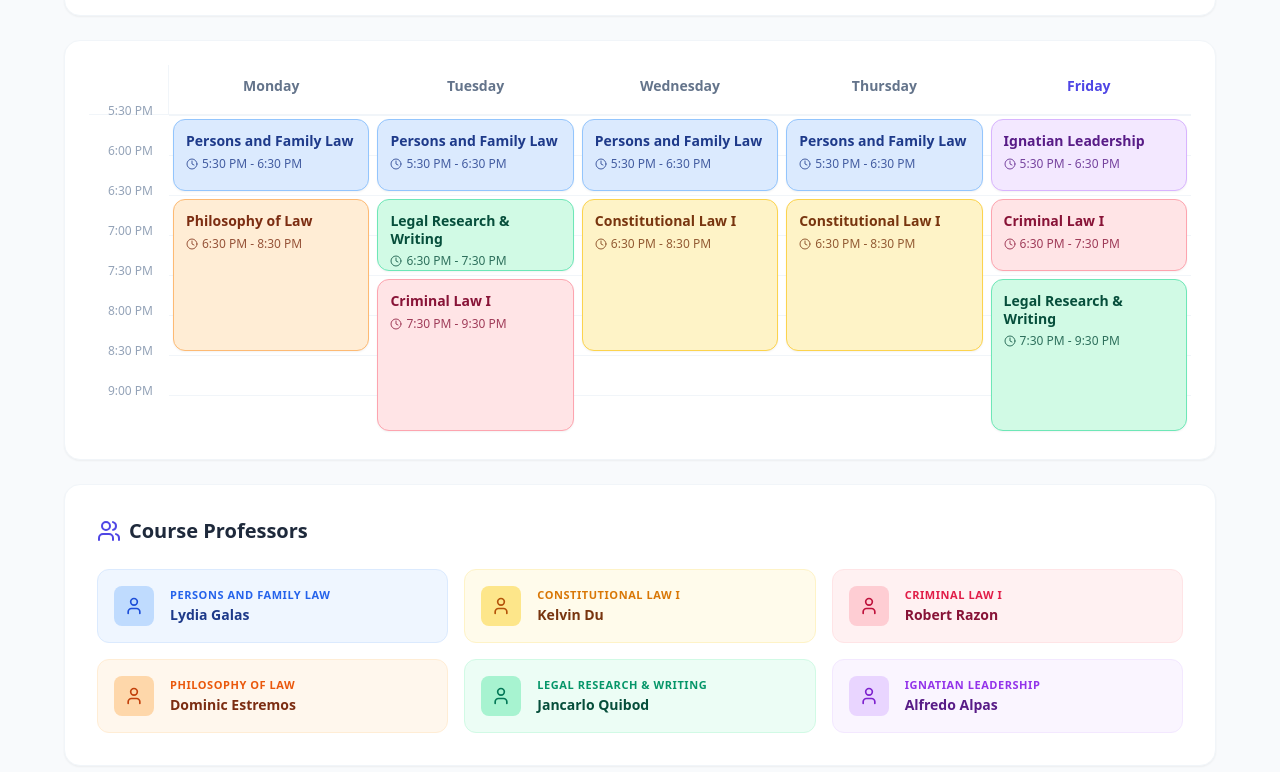
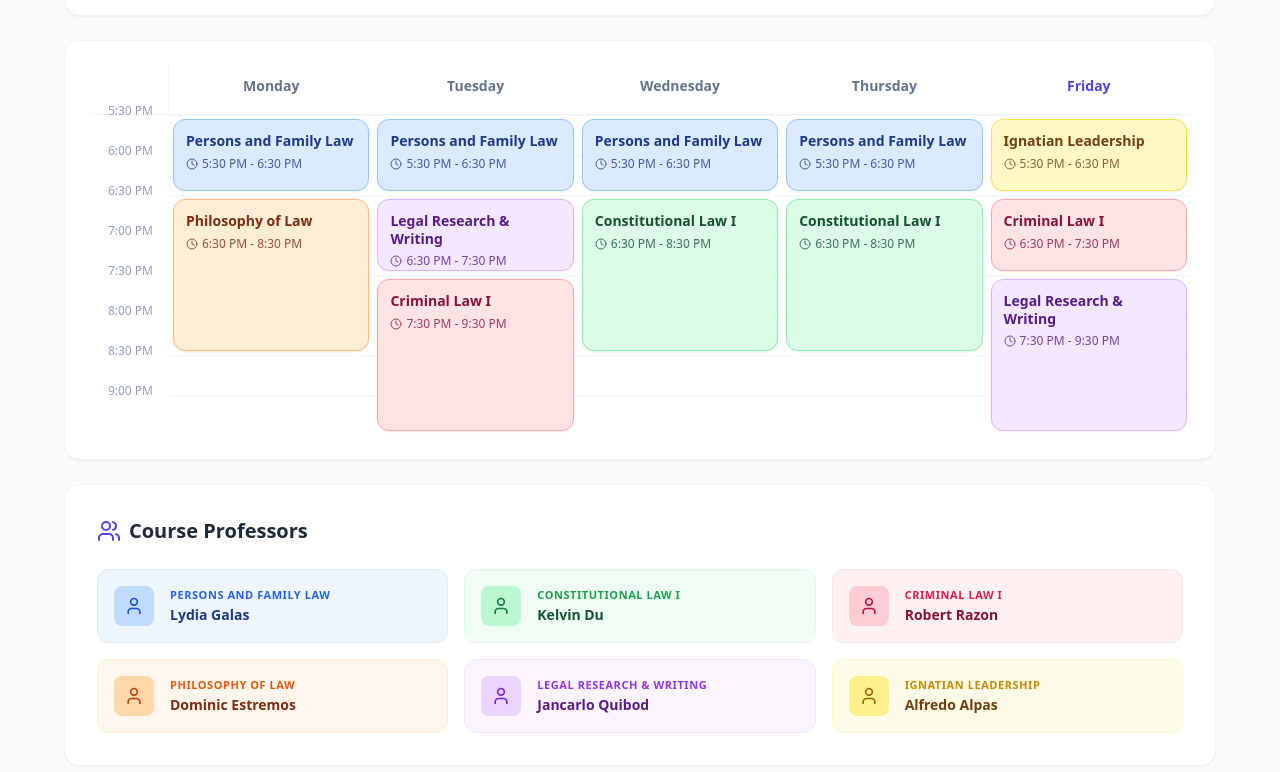
Before and after one commit to vampermedia/manresa11, a plain HTML site: page index.html in a window 1280 px wide. Shown: the part 150-922 px from the top of the page. Drawn offline with nearby package versions, Linux system fonts and the light colour scheme.

Commit message:
Update index.html

```diff
--- a/index.html
+++ b/index.html
@@ -66,13 +66,13 @@
                 </div>
 
                 <!-- Constitutional Law I -->
-                <div class="flex items-center gap-4 p-4 rounded-xl border bg-amber-50 border-amber-100">
-                    <div class="bg-amber-200 text-amber-700 p-2.5 rounded-lg">
+                <div class="flex items-center gap-4 p-4 rounded-xl border bg-green-50 border-green-100">
+                    <div class="bg-green-200 text-green-700 p-2.5 rounded-lg">
                         <i data-lucide="user" class="w-5 h-5"></i>
                     </div>
                     <div>
-                        <p class="text-[11px] font-bold text-amber-600 uppercase tracking-wider mb-0.5">Constitutional Law I</p>
-                        <p class="font-bold text-amber-900 text-sm">Kelvin Du</p>
+                        <p class="text-[11px] font-bold text-green-600 uppercase tracking-wider mb-0.5">Constitutional Law I</p>
+                        <p class="font-bold text-green-900 text-sm">Kelvin Du</p>
                     </div>
                 </div>
 
@@ -99,24 +99,24 @@
                 </div>
 
                 <!-- Legal Research & Writing -->
-                <div class="flex items-center gap-4 p-4 rounded-xl border bg-emerald-50 border-emerald-100">
-                    <div class="bg-emerald-200 text-emerald-700 p-2.5 rounded-lg">
-                        <i data-lucide="user" class="w-5 h-5"></i>
-                    </div>
-                    <div>
-                        <p class="text-[11px] font-bold text-emerald-600 uppercase tracking-wider mb-0.5">Legal Research & Writing</p>
-                        <p class="font-bold text-emerald-900 text-sm">Jancarlo Quibod</p>
-                    </div>
-                </div>
-
-                <!-- Ignatian Leadership -->
                 <div class="flex items-center gap-4 p-4 rounded-xl border bg-purple-50 border-purple-100">
                     <div class="bg-purple-200 text-purple-700 p-2.5 rounded-lg">
                         <i data-lucide="user" class="w-5 h-5"></i>
                     </div>
                     <div>
-                        <p class="text-[11px] font-bold text-purple-600 uppercase tracking-wider mb-0.5">Ignatian Leadership</p>
-                        <p class="font-bold text-purple-900 text-sm">Alfredo Alpas</p>
+                        <p class="text-[11px] font-bold text-purple-600 uppercase tracking-wider mb-0.5">Legal Research & Writing</p>
+                        <p class="font-bold text-purple-900 text-sm">Jancarlo Quibod</p>
+                    </div>
+                </div>
+
+                <!-- Ignatian Leadership -->
+                <div class="flex items-center gap-4 p-4 rounded-xl border bg-yellow-50 border-yellow-100">
+                    <div class="bg-yellow-200 text-yellow-700 p-2.5 rounded-lg">
+                        <i data-lucide="user" class="w-5 h-5"></i>
+                    </div>
+                    <div>
+                        <p class="text-[11px] font-bold text-yellow-600 uppercase tracking-wider mb-0.5">Ignatian Leadership</p>
+                        <p class="font-bold text-yellow-900 text-sm">Alfredo Alpas</p>
                     </div>
                 </div>
 
@@ -131,15 +131,15 @@
             { id: 1, name: "Persons and Family Law", day: "Mon", start: "17:30", end: "18:30", color: "bg-blue-100 border-blue-300 text-blue-900" },
             { id: 2, name: "Philosophy of Law", day: "Mon", start: "18:30", end: "20:30", color: "bg-orange-100 border-orange-300 text-orange-900" },
             { id: 3, name: "Persons and Family Law", day: "Tue", start: "17:30", end: "18:30", color: "bg-blue-100 border-blue-300 text-blue-900" },
-            { id: 4, name: "Legal Research & Writing", day: "Tue", start: "18:30", end: "19:30", color: "bg-emerald-100 border-emerald-300 text-emerald-900" },
+            { id: 4, name: "Legal Research & Writing", day: "Tue", start: "18:30", end: "19:30", color: "bg-purple-100 border-purple-300 text-purple-900" },
             { id: 5, name: "Criminal Law I", day: "Tue", start: "19:30", end: "21:30", color: "bg-rose-100 border-rose-300 text-rose-900" },
             { id: 6, name: "Persons and Family Law", day: "Wed", start: "17:30", end: "18:30", color: "bg-blue-100 border-blue-300 text-blue-900" },
-            { id: 7, name: "Constitutional Law I", day: "Wed", start: "18:30", end: "20:30", color: "bg-amber-100 border-amber-300 text-amber-900" },
+            { id: 7, name: "Constitutional Law I", day: "Wed", start: "18:30", end: "20:30", color: "bg-green-100 border-green-300 text-green-900" },
             { id: 8, name: "Persons and Family Law", day: "Thu", start: "17:30", end: "18:30", color: "bg-blue-100 border-blue-300 text-blue-900" },
-            { id: 9, name: "Constitutional Law I", day: "Thu", start: "18:30", end: "20:30", color: "bg-amber-100 border-amber-300 text-amber-900" },
-            { id: 10, name: "Ignatian Leadership", day: "Fri", start: "17:30", end: "18:30", color: "bg-purple-100 border-purple-300 text-purple-900" },
+            { id: 9, name: "Constitutional Law I", day: "Thu", start: "18:30", end: "20:30", color: "bg-green-100 border-green-300 text-green-900" },
+            { id: 10, name: "Ignatian Leadership", day: "Fri", start: "17:30", end: "18:30", color: "bg-yellow-100 border-yellow-300 text-yellow-900" },
             { id: 11, name: "Criminal Law I", day: "Fri", start: "18:30", end: "19:30", color: "bg-rose-100 border-rose-300 text-rose-900" },
-            { id: 12, name: "Legal Research & Writing", day: "Fri", start: "19:30", end: "21:30", color: "bg-emerald-100 border-emerald-300 text-emerald-900" }
+            { id: 12, name: "Legal Research & Writing", day: "Fri", start: "19:30", end: "21:30", color: "bg-purple-100 border-purple-300 text-purple-900" }
         ];
 
         const days = ['Mon', 'Tue', 'Wed', 'Thu', 'Fri'];
```
